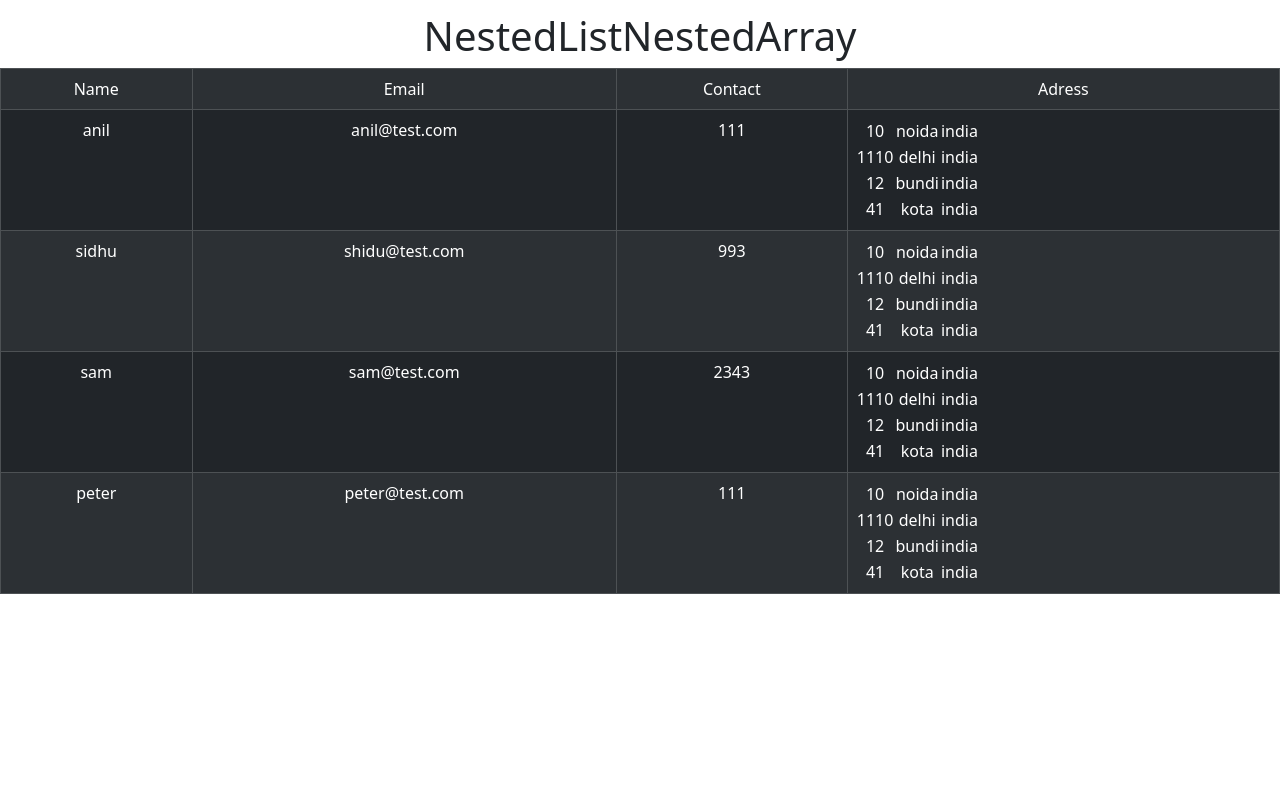
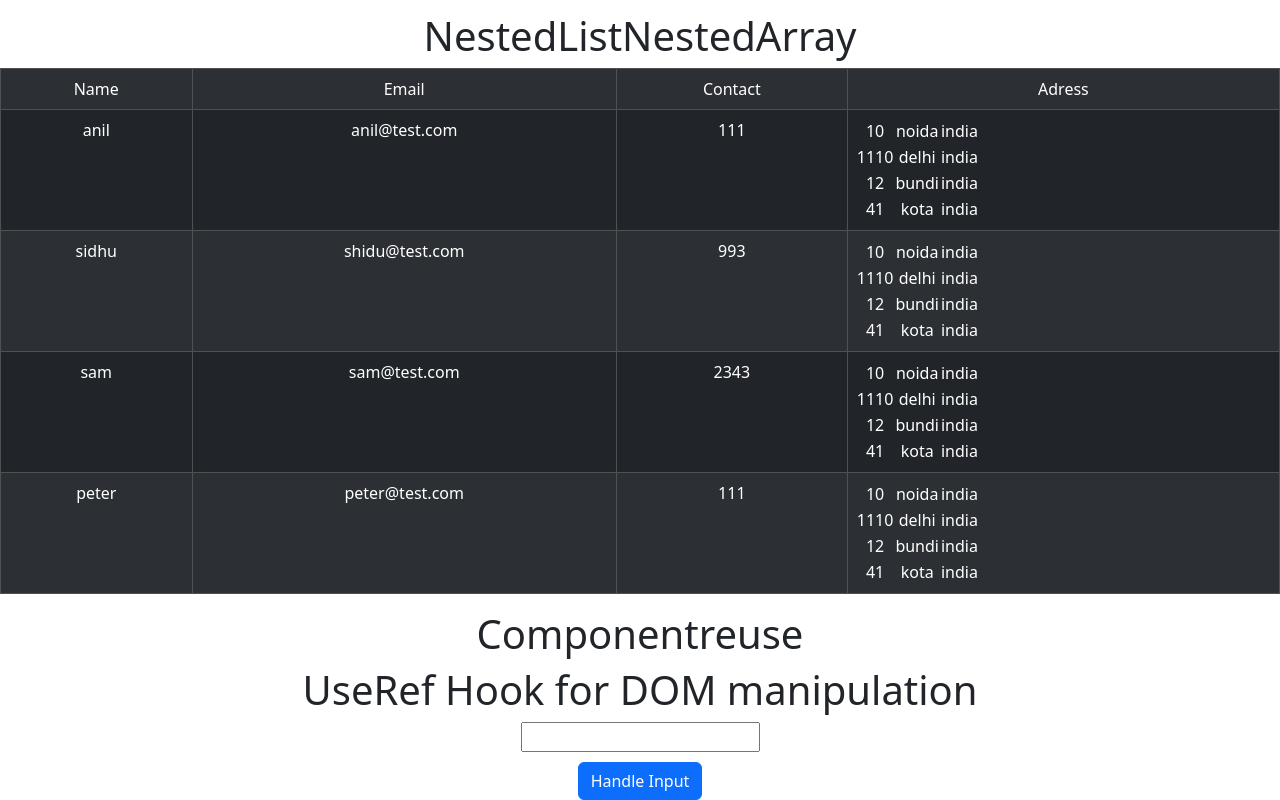
Before and after one commit to surendra960/getvalue, a React (Create React App) app: page / in a window 1280 px wide. Shown: the part 1673-2473 px from the top of the page. Before the commit the page ends 2283 px from the top, so only its background shows below. Built offline with nearby package versions, Linux system fonts and the light colour scheme.

Commit message:
useRef Hook Use for Dom Manipulation

```diff
--- a/src/App.js
+++ b/src/App.js
@@ -13,6 +13,8 @@ import Bootstrapuse from './Bootstrapuse';
 import Maparrayobj from './Maparrayobj';
 import Bootstraplisttable from './Bootstraplisttable';
 import Nestedlistnestedarray from './Nestedlistnestedarray';
+import Componentreuse from './Componentreuse';
+import Useref from './Useref';
 function App() {
   const [value, setValue] = useState('');
 
@@ -49,6 +51,10 @@ function App() {
         <Maparrayobj/>
         <Bootstraplisttable/>
         <Nestedlistnestedarray/>
+        <Componentreuse/>
+
+        <Useref/>
+
     </div>
   );
 }
--- /dev/null
+++ b/src/Componentreuse.js
@@ -0,0 +1,9 @@
+import React from 'react'
+
+export default function Componentreuse() {
+  return (
+    <div>
+      <h1>Componentreuse</h1>
+    </div>
+  )
+}
--- /dev/null
+++ b/src/Useref.js
@@ -0,0 +1,22 @@
+import React from 'react'
+import { useRef } from 'react'
+import { Button } from 'react-bootstrap'
+
+export default function () {
+  let inputRef=useRef(null)
+  function handleInput(){
+    // alert("Button Clicked")
+    inputRef.current.value = "1000";
+    inputRef.current.focus();
+    inputRef.current.style.color ="red";
+  }
+  return (
+    <div>
+      <h1>
+        UseRef Hook for DOM manipulation
+      </h1>
+      <input type="text" ref ={inputRef}/><br/>
+      <Button onClick ={handleInput}>Handle Input</Button>
+    </div>
+  )
+}
```
